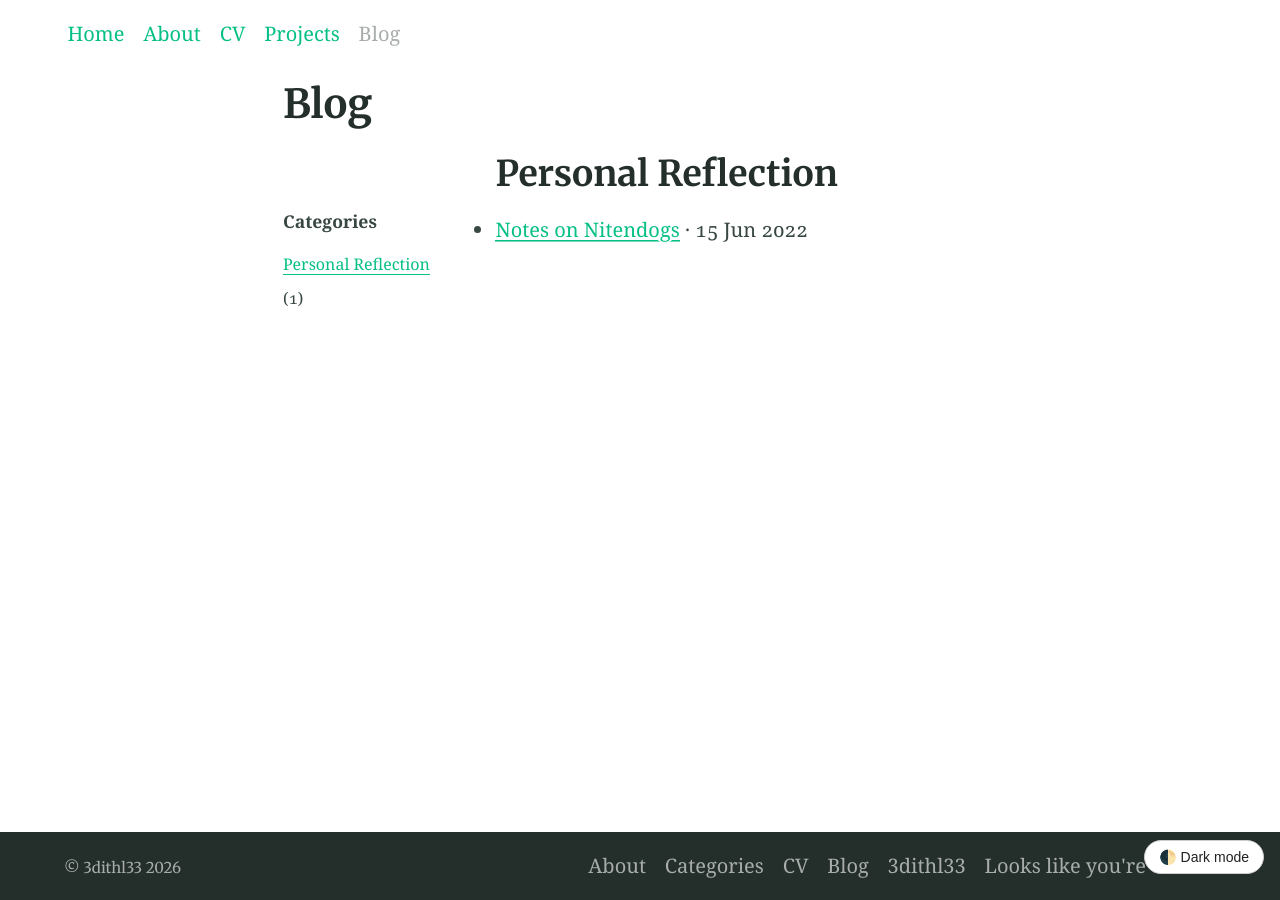
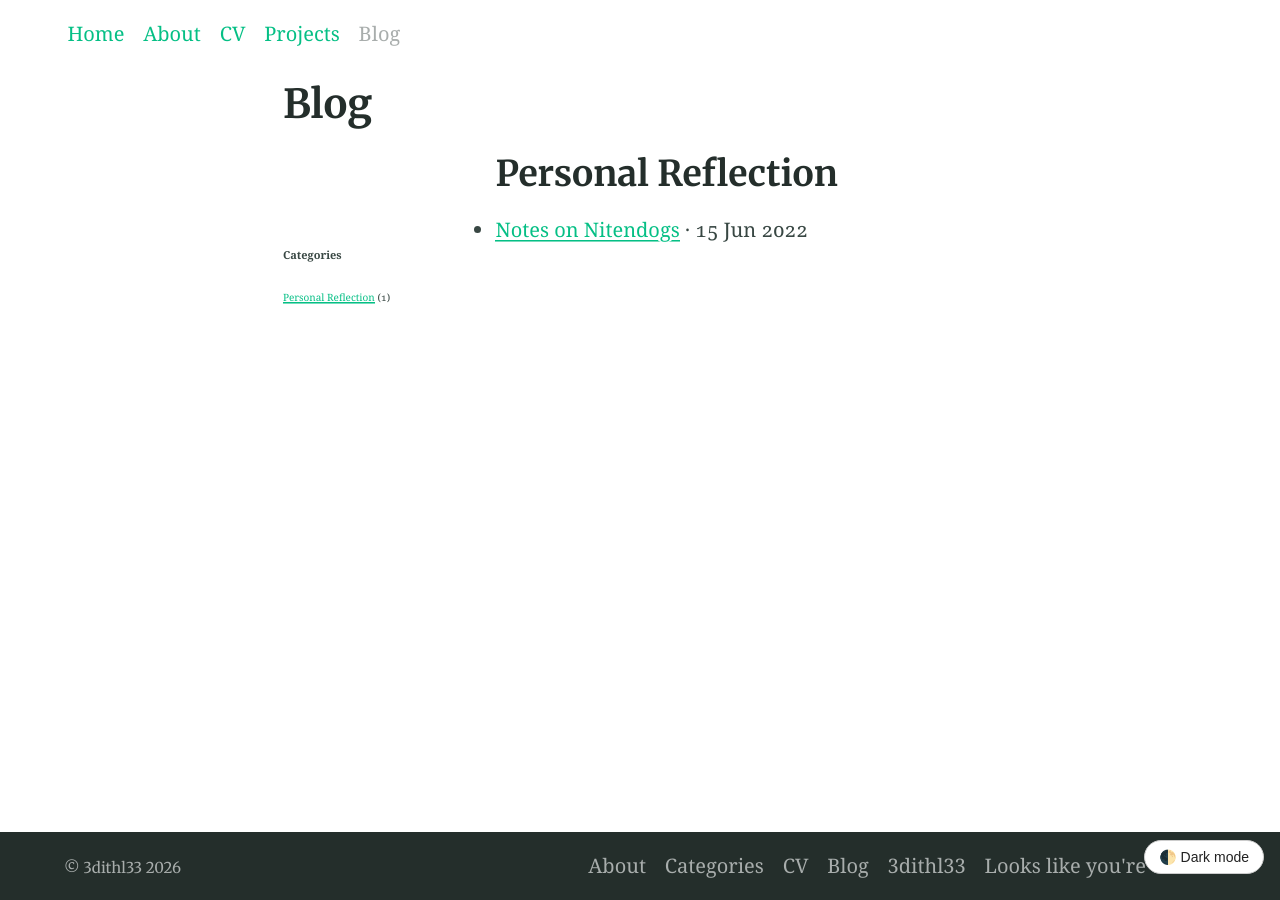
Before and after one commit to 3dithl33/3dithl33.github.io, a Jekyll site: the page built from blog/index.html, in a window 1280 px wide. Built offline with Jekyll 4.4.1, drawn with Linux system fonts in a browser that asks for light colours; the list of posts is cut into pages by our own code.

Commit message:
Update site-before-start.html

```diff
--- a/_includes/site-before-start.html
+++ b/_includes/site-before-start.html
@@ -11,7 +11,7 @@
     background: #fff; color: #222; font: 14px sans-serif; cursor: pointer;
   }
 .blog-index { display: grid; grid-template-columns: 170px 1fr; gap: 2.5rem; }
-.blog-index__side { position: sticky; top: 6rem; align-self: start; margin-top: 4rem; font-size: 0.8em; }
+.blog-index__side { position: sticky; top: 10rem; align-self: start; margin-top: 6rem; font-size: 0.5em; }
 .blog-index__side ul { list-style: none; padding: 0; margin: .5rem 0 0; }
 .blog-index__side li { margin-bottom: .4rem; }
 .blog-index__side a.active { font-weight: bold; text-decoration: none; }
```
